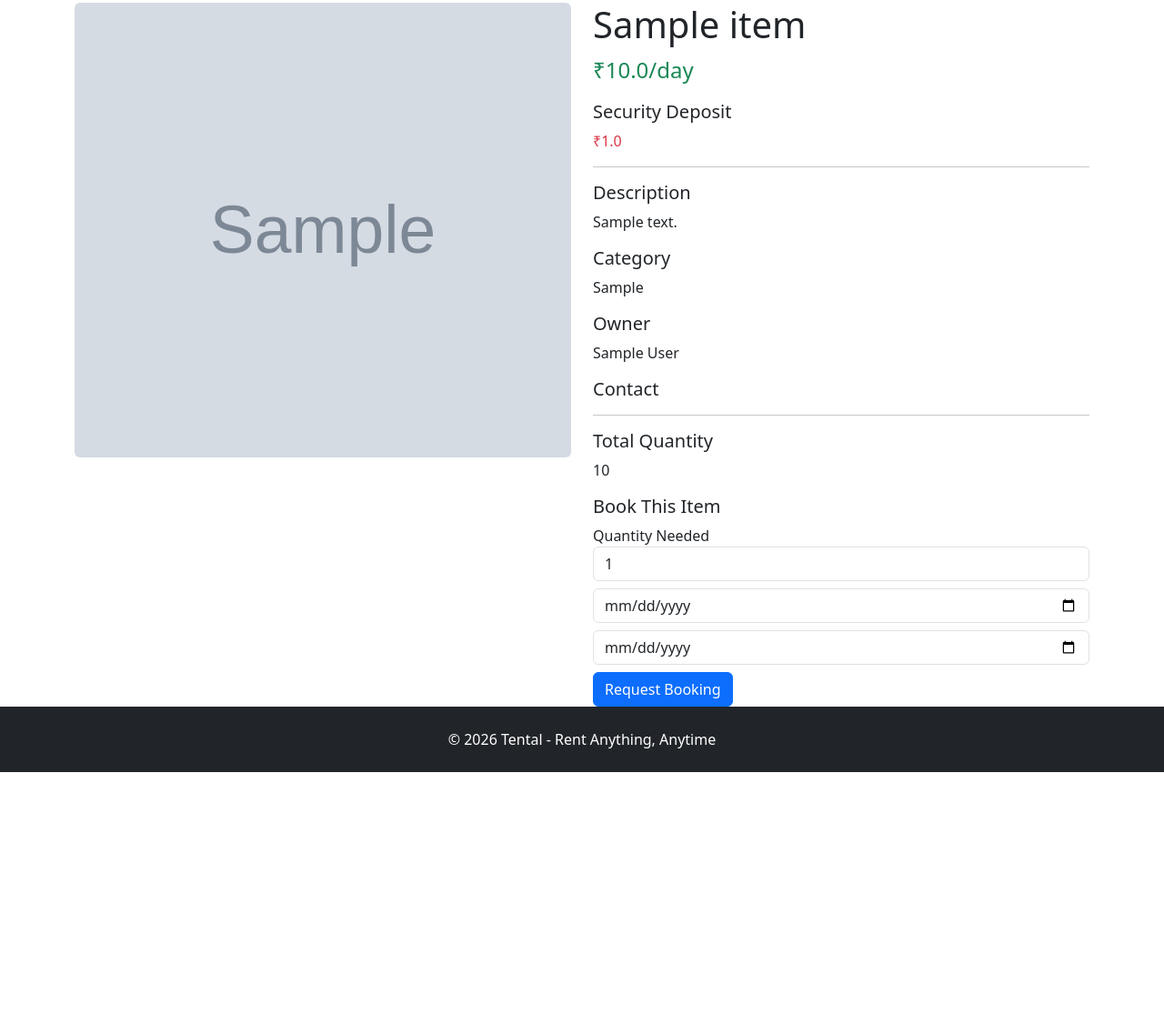
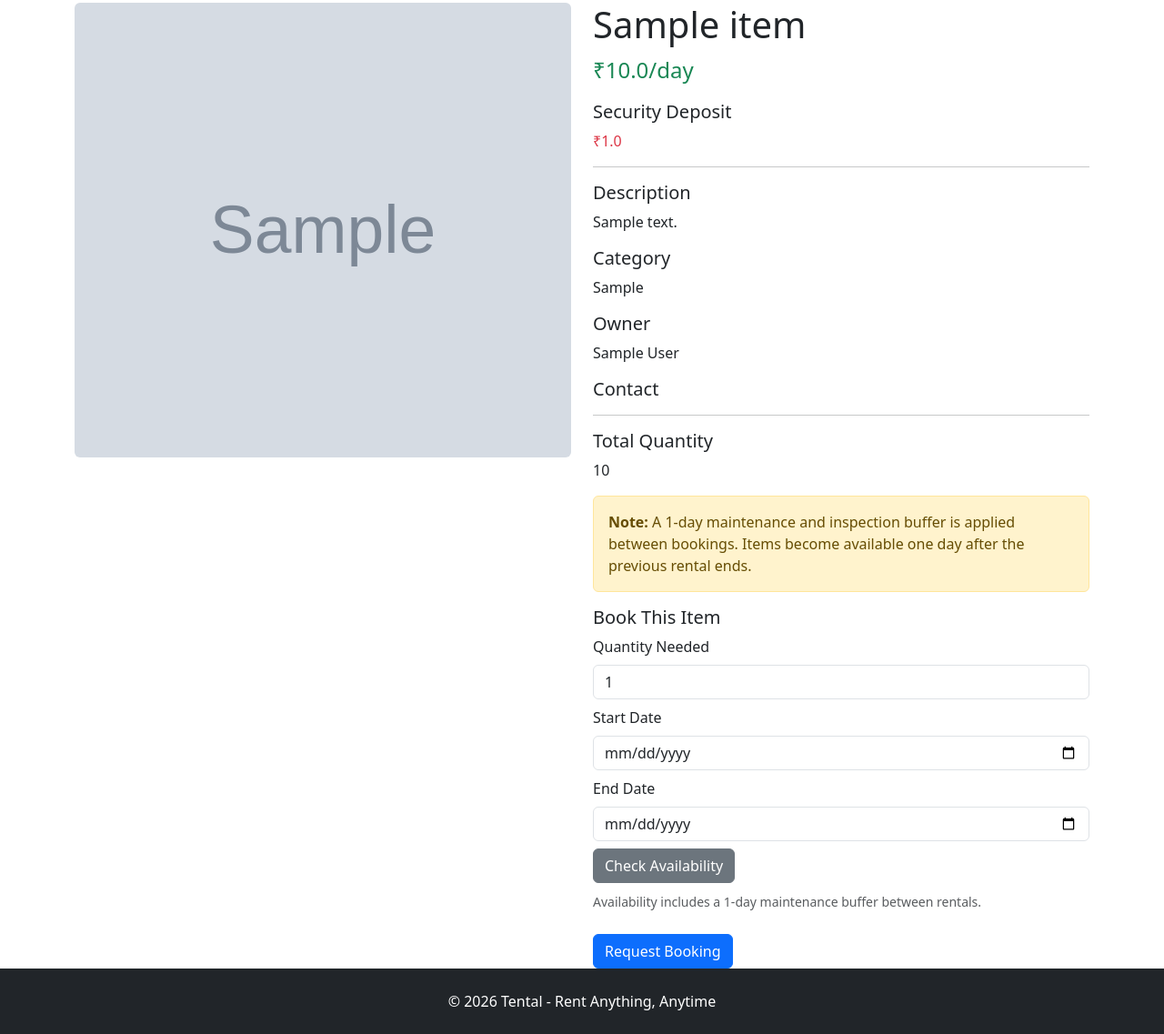
Before and after one commit to kaif5haikh/TenTal, a Flask app: page /listing/1 in a window 1280 px wide. Shown: the part 107-1244 px from the top of the page at 91% size. Before the commit the page ends 956 px from the top, so only its background shows below. Run offline with Flask 3, Linux system fonts and the light colour scheme; tables that the repository leaves empty hold one stand-in row (values such as "Sample post"); grey boxes marked "Sample" are stand-in pictures.

Commit message:
Add availability checker and booking buffer system

```diff
--- a/routes/main.py
+++ b/routes/main.py
@@ -9,8 +9,22 @@ from werkzeug.utils import secure_filename
 from flask import current_app
 from models.user import User
 from models.booking import Booking
-from datetime import datetime,date
+from datetime import datetime, date, timedelta
 from flask import flash
+
+
+BUFFER_DAYS = 1
+def dates_overlap(
+    start_date,
+    end_date,
+    booking_start,
+    booking_end
+):
+    return (
+        start_date <= booking_end + timedelta(days=BUFFER_DAYS)
+        and
+        end_date >= booking_start
+    )
 
 
 main = Blueprint("main", __name__)
@@ -288,11 +302,20 @@ def request_booking(id):
     for booking in rental.bookings:
         if booking.status != "approved":
             continue
-        overlap = (
-            start_date < booking.end_date
-            and
-            end_date > booking.start_date
-            )
+        overlap = dates_overlap(
+            start_date,
+            end_date,
+            booking.start_date,
+            booking.end_date
+        )
+        print(
+            "Booking:",
+            booking.start_date,
+            booking.end_date,
+            "Overlap:",
+            overlap
+        )
+
         if overlap:
             booked_quantity += booking.quantity_booked
 
@@ -440,3 +463,80 @@ def booking_requests():
         "booking_requests.html",
         bookings=bookings
     )
+
+
+@main.route("/booking/cancel/<int:id>")
+@login_required
+def cancel_booking(id):
+
+    booking = Booking.query.get_or_404(id)
+
+    if booking.user_id != current_user.id:
+        return "Access Denied"
+
+    booking.status = "cancelled"
+
+    db.session.commit()
+
+    return redirect(
+        url_for("main.my_bookings")
+    )
+
+@main.route("/check-availability/<int:id>")
+@login_required
+def check_availability(id):
+
+    rental = RentalItem.query.get_or_404(id)
+    start_date_str = request.args.get(
+    "start_date"
+)
+
+    end_date_str = request.args.get(
+        "end_date"
+    )
+
+    if not start_date_str or not end_date_str:
+        return "Select dates first"
+
+    start_date = datetime.strptime(
+        request.args.get("start_date"),
+        "%Y-%m-%d"
+    ).date()
+
+    end_date = datetime.strptime(
+        request.args.get("end_date"),
+        "%Y-%m-%d"
+    ).date()
+
+    booked_quantity = 0
+
+    for booking in rental.bookings:
+
+        if booking.status != "approved":
+            continue
+
+        overlap = dates_overlap(
+            start_date,
+            end_date,
+            booking.start_date,
+            booking.end_date
+        )
+        print(
+            "Booking:",
+            booking.start_date,
+            booking.end_date,
+            "Overlap:",
+            overlap
+        )
+
+        if overlap:
+            booked_quantity += booking.quantity_booked
+
+    available_quantity = (
+        rental.quantity -
+        booked_quantity
+    )
+
+    return str(
+        max(0, available_quantity)
+    )
--- a/templates/listing_detail.html
+++ b/templates/listing_detail.html
@@ -38,17 +38,24 @@
       {% if current_user.is_authenticated %}
       <p>{{ rental.owner.email }}</p>
       {% endif %}
+      <hr />
 
-      <hr />
       <h5>Total Quantity</h5>
       <p>{{ rental.quantity }}</p>
+
+      <div class="alert alert-warning">
+        <strong>Note:</strong>
+        A 1-day maintenance and inspection buffer is applied between bookings.
+        Items become available one day after the previous rental ends.
+      </div>
+
       <h5>Book This Item</h5>
 
       <form
         method="POST"
         action="{{ url_for('main.request_booking', id=rental.id) }}"
       >
-        <label>Quantity Needed</label>
+        <label class="form-label"> Quantity Needed </label>
 
         <input
           type="number"
@@ -59,6 +66,7 @@
           value="1"
           required
         />
+        <label class="form-label"> Start Date </label>
         <input
           type="date"
           name="start_date"
@@ -66,7 +74,7 @@
           min="{{ today }}"
           required
         />
-
+        <label class="form-label"> End Date </label>
         <input
           type="date"
           name="end_date"
@@ -75,10 +83,52 @@
           required
         />
 
+        <button
+          type="button"
+          class="btn btn-secondary mb-2"
+          onclick="checkAvailability()"
+        >
+          Check Availability
+        </button>
+
+        <div id="availability-result"></div>
+
+        <small class="text-muted">
+          Availability includes a 1-day maintenance buffer between rentals.
+        </small>
+
+        <br /><br />
+
         <button type="submit" class="btn btn-primary">Request Booking</button>
       </form>
     </div>
   </div>
 </div>
+<script>
+  function checkAvailability() {
+    const startDate = document.querySelector('[name="start_date"]').value;
+
+    const endDate = document.querySelector('[name="end_date"]').value;
+    if (!startDate || !endDate) {
+      document.getElementById("availability-result").innerHTML =
+        `<div class="alert alert-warning">
+            Please select both dates first.
+        </div>`;
+
+      return;
+    }
+
+    fetch(
+      `/check-availability/{{ rental.id }}?start_date=${startDate}&end_date=${endDate}`,
+    )
+      .then((response) => response.text())
+      .then((data) => {
+        document.getElementById("availability-result").innerHTML =
+          `<div class="alert alert-info">
+                Available Quantity: ${data}
+            </div>`;
+      });
+  }
+</script>
 
 {% endblock %}
```
Also changed, not shown: templates/my_bookings.html (+11 -0 lines), instance/tental.db, static/uploads/Screenshot_2025-05-18_131842.png (added), static/uploads/s3.jpeg (added), static/uploads/s4.jpeg (added).
